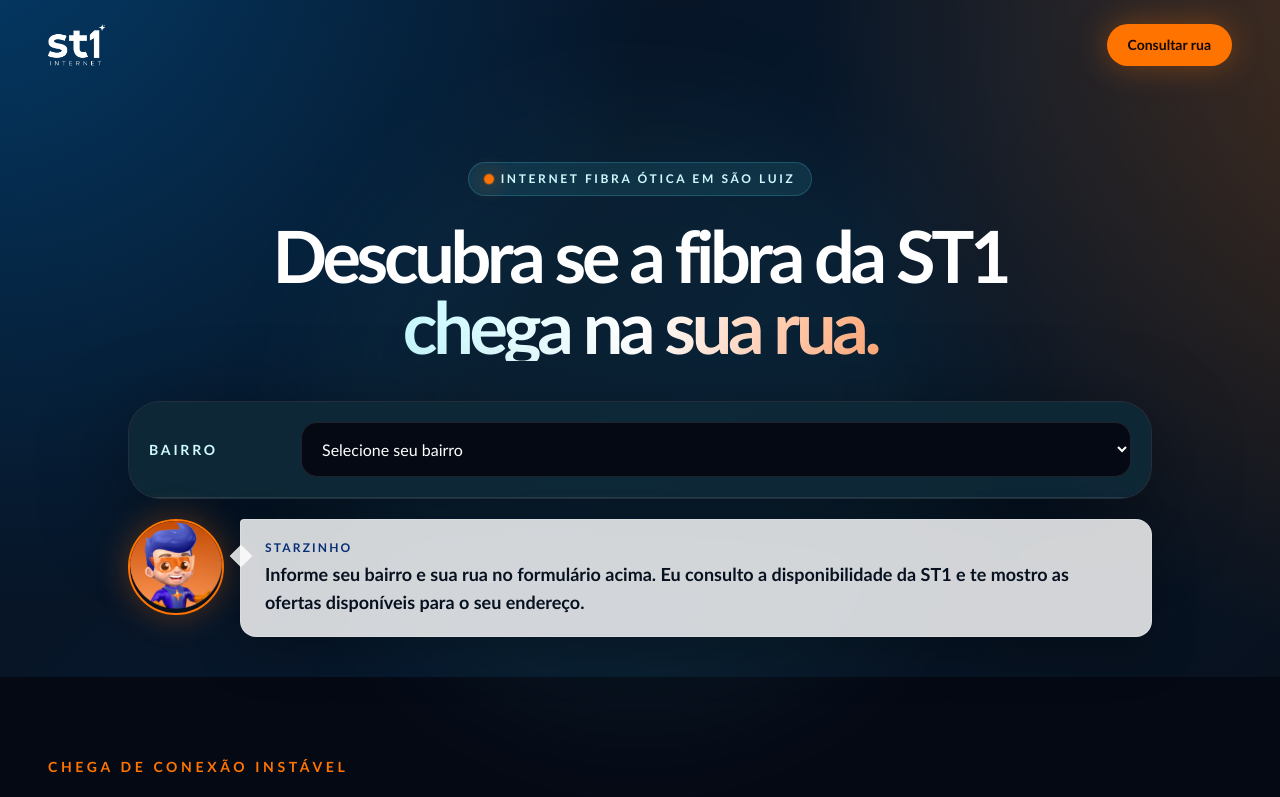
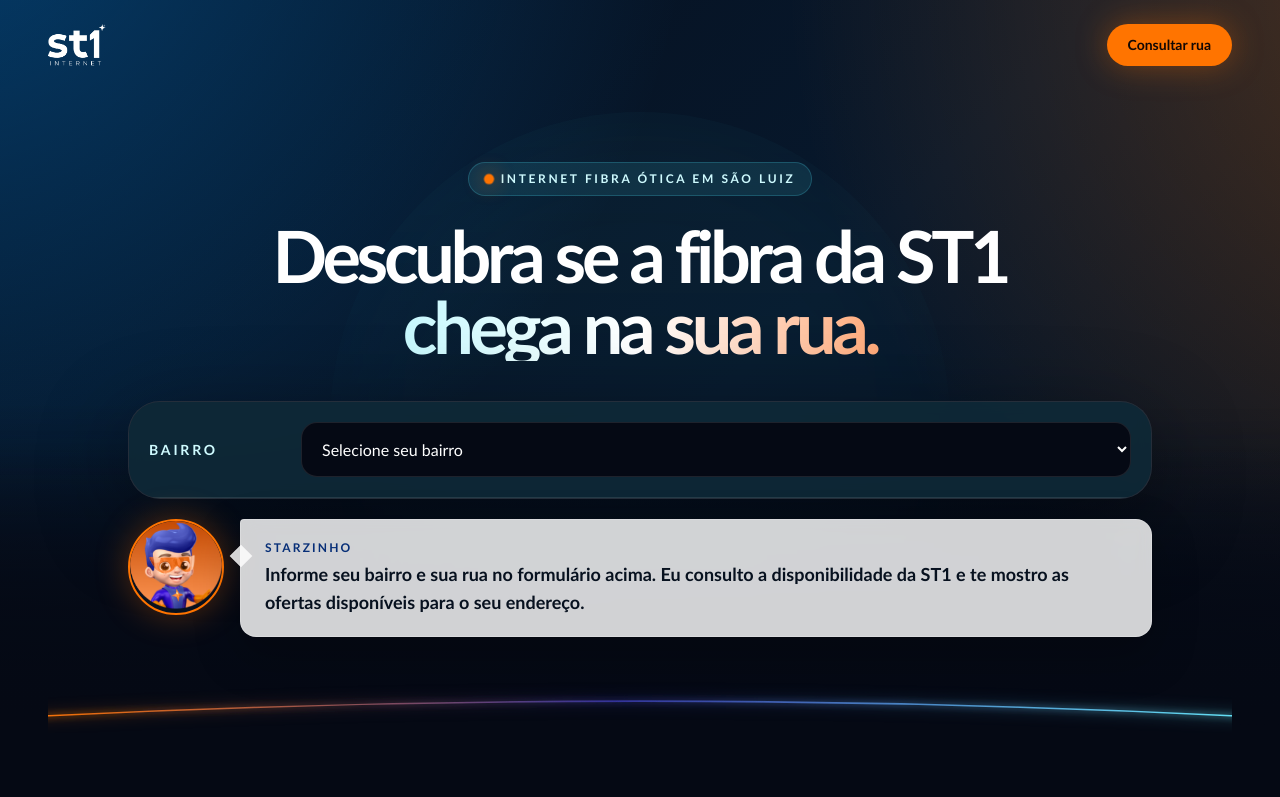
Before and after one commit to TiagoCBurger/st1-landing-page, a Next.js app: page /lp/v2 in a window 1280 px wide. Shown: the top 797 px of the page. Built offline with nearby package versions, Linux system fonts and the light colour scheme.

Commit message:
Refactor landing page layout by adjusting section padding and adding LpSectionDivider for improved visual separation. Update background gradient and mask properties for enhanced aesthetics.

```diff
--- /dev/null
+++ b/src/components/lp/lp-section-divider.tsx
@@ -0,0 +1,52 @@
+type LpSectionDividerProps = {
+  className?: string;
+};
+
+export function LpSectionDivider({ className = "" }: LpSectionDividerProps) {
+  return (
+    <div className={`relative w-full ${className}`.trim()} aria-hidden="true">
+      <svg
+        viewBox="0 0 1440 72"
+        preserveAspectRatio="none"
+        className="block h-10 w-full sm:h-12 lg:h-14"
+        xmlns="http://www.w3.org/2000/svg"
+      >
+        <defs>
+          <linearGradient id="lp-section-divider-gradient" x1="0%" y1="0%" x2="100%" y2="0%">
+            <stop offset="0%" stopColor="var(--brand-orange)" />
+            <stop offset="48%" stopColor="var(--brand-blue)" />
+            <stop offset="100%" stopColor="var(--brand-cyan)" />
+          </linearGradient>
+          <filter id="lp-section-divider-glow" x="-20%" y="-200%" width="140%" height="500%">
+            <feGaussianBlur stdDeviation="4" result="blur" />
+            <feMerge>
+              <feMergeNode in="blur" />
+              <feMergeNode in="SourceGraphic" />
+            </feMerge>
+          </filter>
+          <filter id="lp-section-divider-ambient" x="-20%" y="-300%" width="140%" height="700%">
+            <feGaussianBlur stdDeviation="10" />
+          </filter>
+        </defs>
+
+        <path
+          d="M -40 52 Q 720 10 1480 52"
+          fill="none"
+          stroke="url(#lp-section-divider-gradient)"
+          strokeWidth="6"
+          strokeLinecap="round"
+          opacity="0.35"
+          filter="url(#lp-section-divider-ambient)"
+        />
+        <path
+          d="M -40 52 Q 720 10 1480 52"
+          fill="none"
+          stroke="url(#lp-section-divider-gradient)"
+          strokeWidth="2"
+          strokeLinecap="round"
+          filter="url(#lp-section-divider-glow)"
+        />
+      </svg>
+    </div>
+  );
+}
--- a/src/components/lp/v2-landing-page.tsx
+++ b/src/components/lp/v2-landing-page.tsx
@@ -5,6 +5,7 @@
 import { FormEvent, useEffect, useMemo, useRef, useState } from "react";
 
 import { coverageBairros, painPoints, plans, stats } from "@/components/lp/lp-data";
+import { LpSectionDivider } from "@/components/lp/lp-section-divider";
 import { saoLuisBairrosGeoJson } from "@/data/sao-luis-bairros";
 
 const BairroMap = dynamic(() => import("@/components/bairro-map"), {
@@ -524,9 +525,10 @@
 
   return (
       <main className="lp-animated min-h-screen overflow-hidden bg-[#050914] text-white">
-      <section className="relative isolate px-5 pb-10 pt-6 sm:px-8 lg:px-12">
-        <div className="lp-gradient-shift absolute inset-0 -z-10 bg-[radial-gradient(circle_at_18%_12%,rgba(0,148,255,0.36),transparent_34%),radial-gradient(circle_at_86%_20%,rgba(255,116,0,0.30),transparent_32%),linear-gradient(135deg,#050914_0%,#07182c_52%,#080b12_100%)]" />
-        <div className="absolute left-1/2 top-28 -z-10 h-[620px] w-[620px] -translate-x-1/2 rounded-full border border-cyan-300/10 bg-cyan-300/5 blur-3xl" />
+      <section className="relative isolate px-5 pb-0 pt-6 sm:px-8 lg:px-12">
+        <div className="lp-gradient-shift absolute inset-0 -z-10 bg-[radial-gradient(circle_at_18%_12%,rgba(0,148,255,0.36),transparent_34%),radial-gradient(circle_at_86%_20%,rgba(255,116,0,0.30),transparent_32%),linear-gradient(135deg,#050914_0%,#07182c_52%,#080b12_100%)] [mask-image:linear-gradient(to_bottom,black_0%,black_55%,transparent_100%)] [-webkit-mask-image:linear-gradient(to_bottom,black_0%,black_55%,transparent_100%)]" />
+        <div className="pointer-events-none absolute inset-x-0 bottom-0 -z-10 h-72 bg-gradient-to-b from-transparent via-[#050914]/70 to-[#050914]" />
+        <div className="absolute left-1/2 top-28 -z-10 h-[620px] w-[620px] -translate-x-1/2 rounded-full border border-cyan-300/10 bg-cyan-300/5 blur-3xl [mask-image:linear-gradient(to_bottom,black_0%,transparent_78%)] [-webkit-mask-image:linear-gradient(to_bottom,black_0%,transparent_78%)]" />
 
         <div className="mx-auto flex max-w-7xl items-center justify-between gap-4">
           <a href="#topo" className="flex items-center gap-3" aria-label="ST1 Internet">
@@ -605,6 +607,8 @@
             </p>
           </div>
         </div>
+
+        <LpSectionDivider className="mt-10" />
       </section>
 
       <section className="relative px-5 py-20 sm:px-8 lg:px-12">
```
